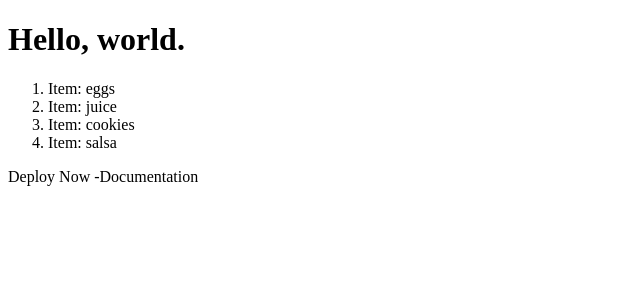
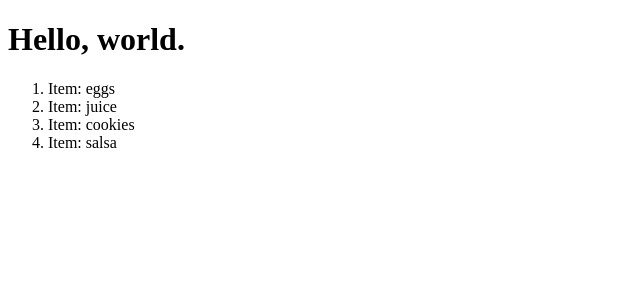
Before and after one commit to franco-ortega/workshop, a Next.js app: page / in a window 1280 px wide. Shown: the top 300 px of the page, without its empty margins (0-640 px from the left). Built offline with nearby package versions, Linux system fonts and the light colour scheme.

Commit message:
remove remaining bootstrap text

```diff
--- a/app/page.js
+++ b/app/page.js
@@ -11,24 +11,6 @@
 						<List />
 					</p>
 				</div>
-				<div className={styles.ctas}>
-					{/* <a
-						className={styles.primary}
-						href='https://vercel.com/new?utm_source=create-next-app&utm_medium=appdir-template&utm_campaign=create-next-app'
-						target='_blank'
-						rel='noopener noreferrer'
-					> */}
-					Deploy Now
-					{/* </a> */} -
-					{/* <a
-						className={styles.secondary}
-						href='https://nextjs.org/docs?utm_source=create-next-app&utm_medium=appdir-template&utm_campaign=create-next-app'
-						target='_blank'
-						rel='noopener noreferrer'
-					> */}
-					Documentation
-					{/* </a> */}
-				</div>
 			</main>
 		</div>
 	);
```
